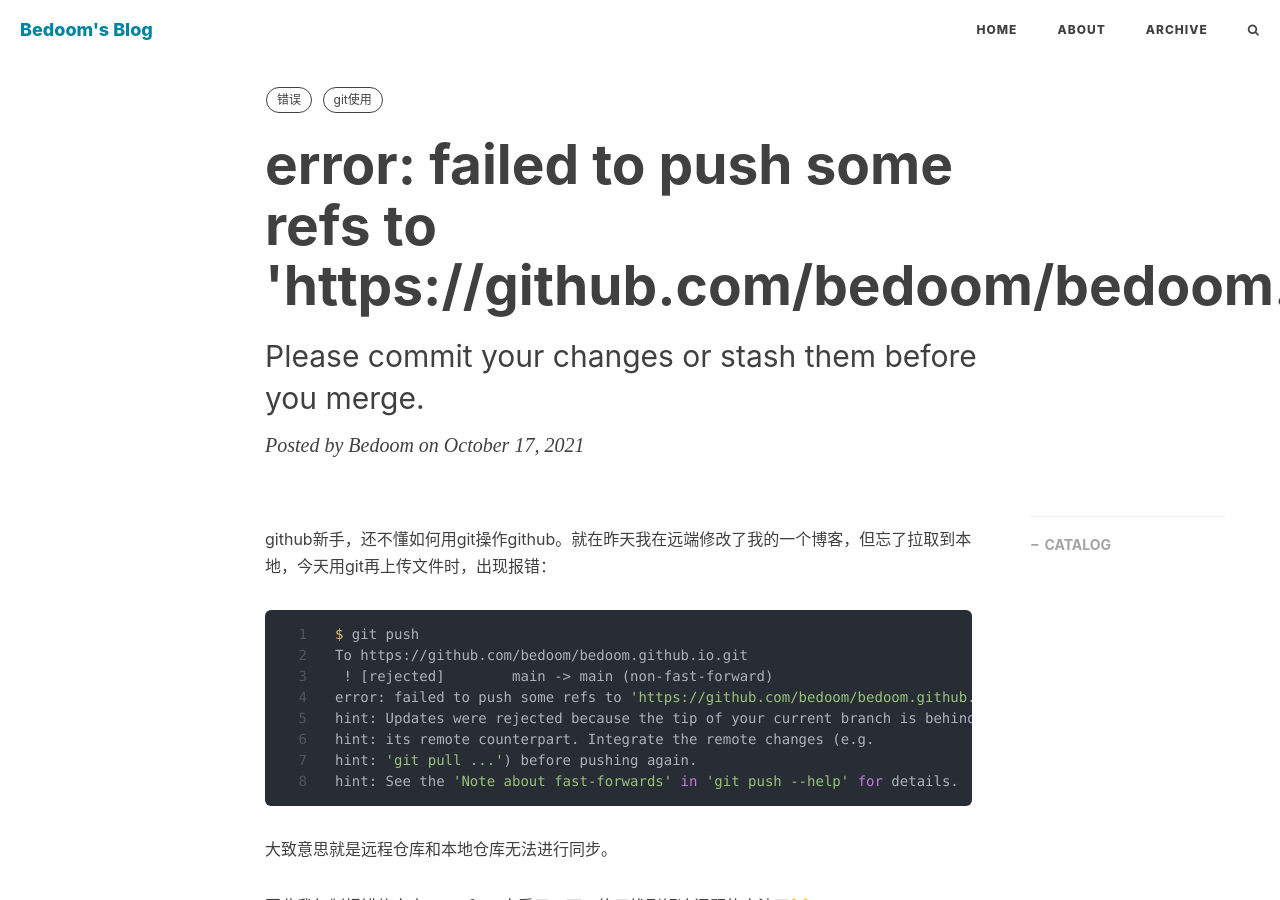
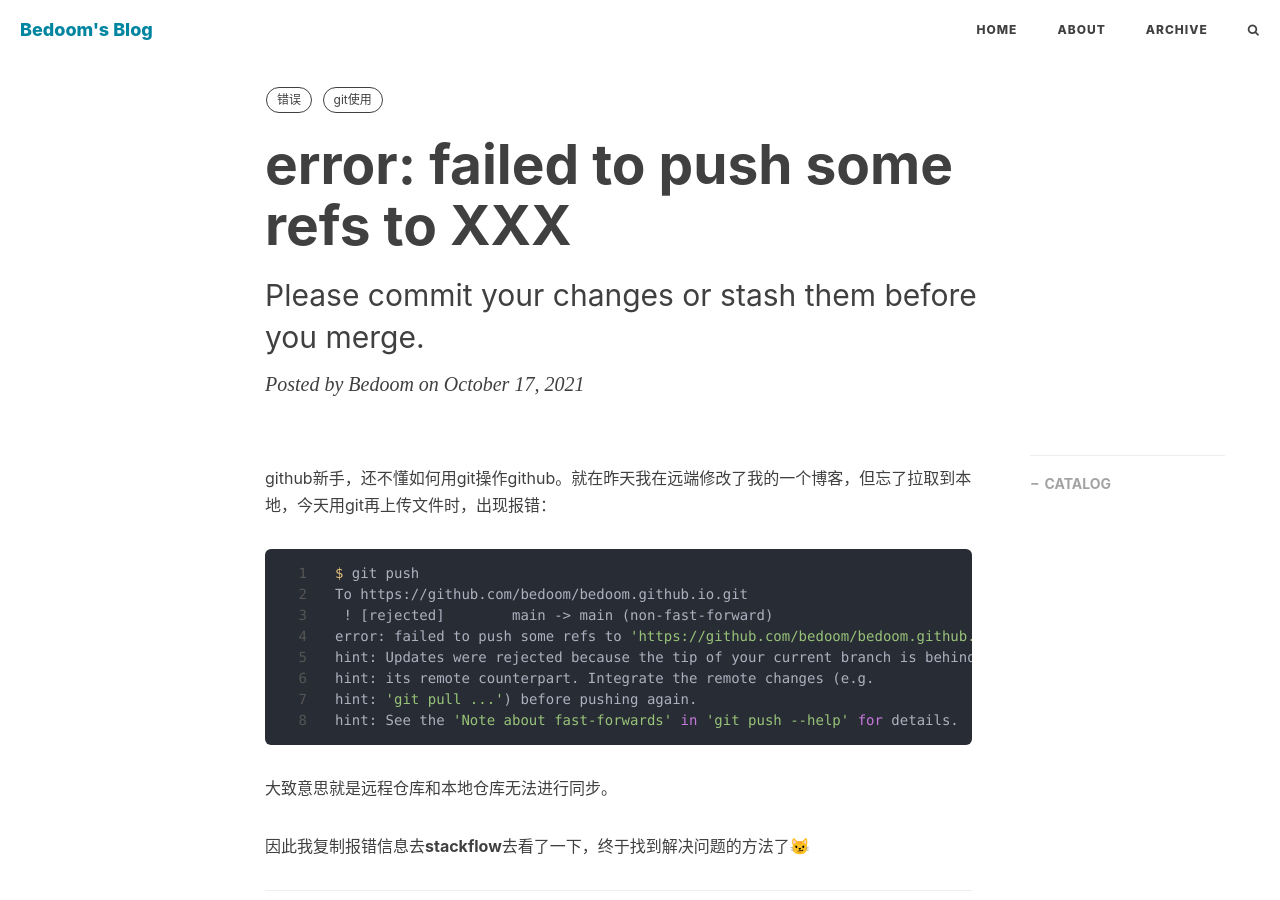
Before and after one commit to bedoom/bedoom.github.io, a Jekyll site: the page built from _posts/2021-10-17-git-error.md, in a window 1280 px wide and 900 px high. Built offline with Jekyll 4.4.1, drawn with Linux system fonts in a browser that asks for light colours; nearby versions of some CDN libraries; comment, search, counter and statistics services are not loaded.

Commit message:
update a file

```diff
--- a/_posts/2021-10-17-git-error.md
+++ b/_posts/2021-10-17-git-error.md
@@ -1,6 +1,6 @@
 ---
 layout: post
-title: "error: failed to push some refs to 'https://github.com/bedoom/bedoom.github.io.git"
+title: "error: failed to push some refs to XXX"
 subtitle: "Please commit your changes or stash them before you merge."
 date: 2021-10-17
 author: "Bedoom"
```
